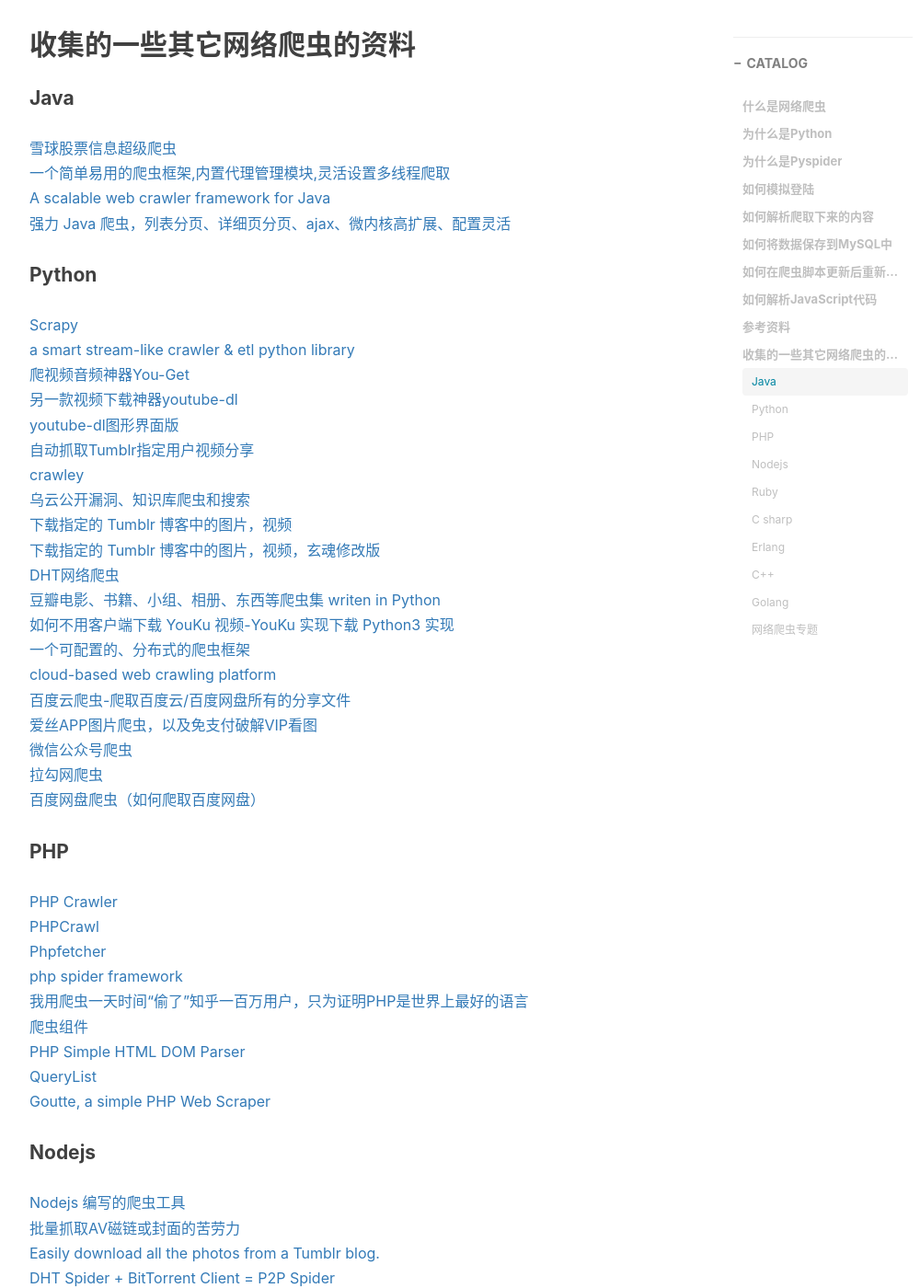
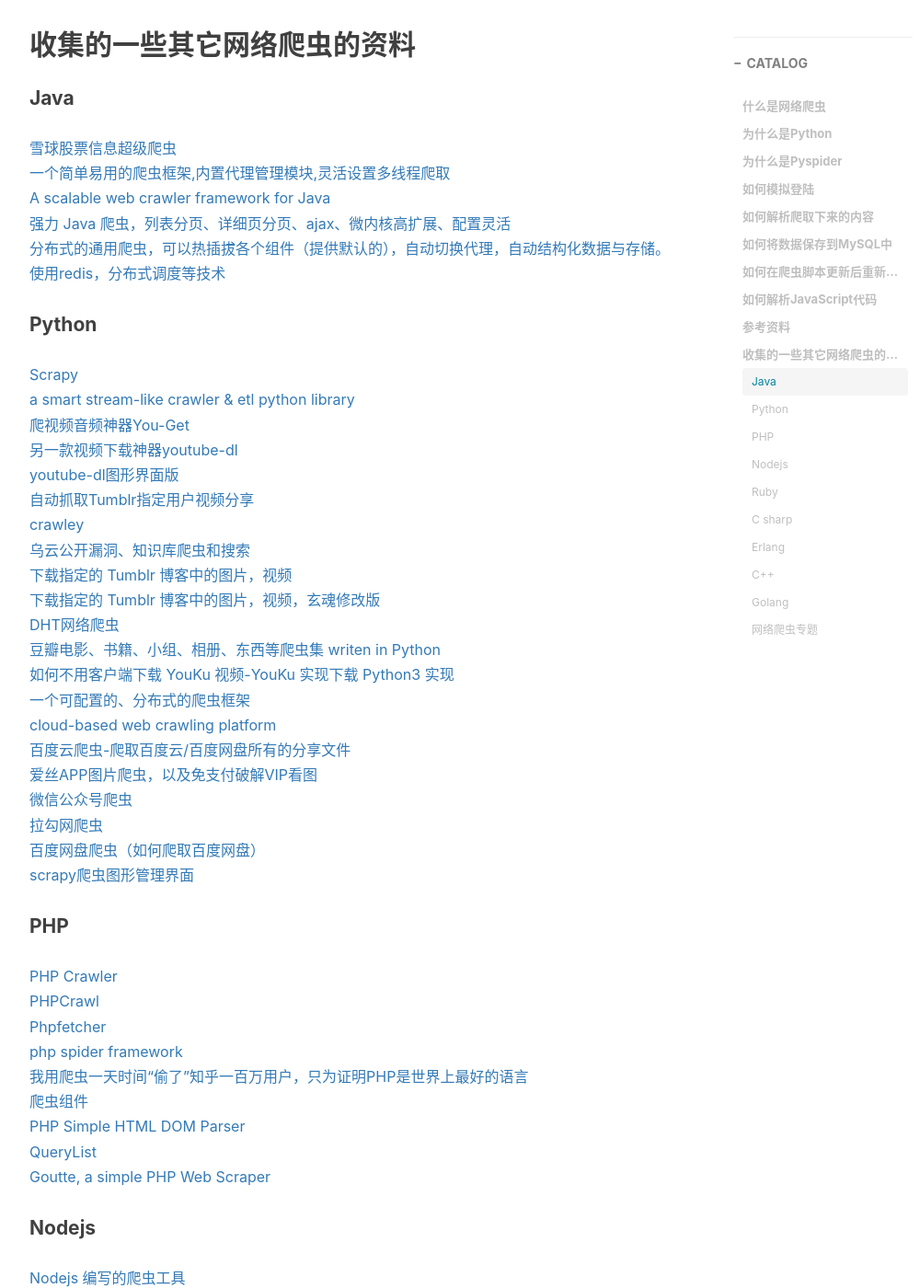
Before and after one commit to figofuture/figofuture.github.io, a Jekyll site: the page built from _posts/2016-08-10-pyspider-as-a-web-crawler-system.markdown, in a window 1280 px wide and 1400 px high, scrolled down 11364 px. Shown: the whole window at 92% size, without its empty margins (233-1233 px from the left). Built offline with Jekyll 4.4.1, drawn with Linux system fonts in a browser that asks for light colours; nearby versions of some CDN libraries; comment, search, counter and statistics services are not loaded.

Commit message:
add new crawler

```diff
--- a/_posts/2016-08-10-pyspider-as-a-web-crawler-system.markdown
+++ b/_posts/2016-08-10-pyspider-as-a-web-crawler-system.markdown
@@ -429,6 +429,7 @@
 [一个简单易用的爬虫框架,内置代理管理模块,灵活设置多线程爬取](https://github.com/MrJiao/SpiderJackson)
 [A scalable web crawler framework for Java](https://github.com/code4craft/webmagic)
 [强力 Java 爬虫，列表分页、详细页分页、ajax、微内核高扩展、配置灵活](https://git.oschina.net/l-weiwei/Spiderman2)
+[分布式的通用爬虫，可以热插拔各个组件（提供默认的），自动切换代理，自动结构化数据与存储。使用redis，分布式调度等技术](https://github.com/xjtushilei/ScriptSpider)
 
 #### Python
 [Scrapy](http://scrapy.org/)
@@ -451,6 +452,7 @@
 [微信公众号爬虫](https://github.com/bowenpay/wechat-spider)
 [拉勾网爬虫](https://github.com/whatsGhost/lagou_spider)
 [百度网盘爬虫（如何爬取百度网盘）](https://www.v2ex.com/t/348731#reply7)
+[scrapy爬虫图形管理界面](https://github.com/DormyMo/SpiderKeeper)
 
 #### PHP
 [PHP Crawler](https://sourceforge.net/projects/php-crawler/)
```
